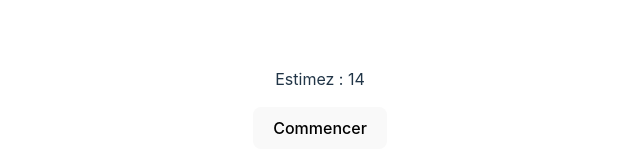
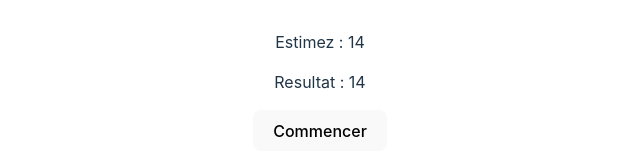
Before and after one commit to STimour/tpTopAveugle, a React (Vite) app: page / in a window 1280 px wide. Shown: the part 300-460 px from the top of the page, without its empty margins (320-960 px from the left). Built offline with nearby package versions, Linux system fonts and the light colour scheme.

Commit message:
essaie avec app.tsx pour faire fonctionner le tout

```diff
--- a/src/App.tsx
+++ b/src/App.tsx
@@ -1,19 +1,20 @@
 import React, { useState } from 'react';
 import Timer from './components/Timer'
 import Button from './components/Button'
-
+import Result from './Componant/Result'
 
 
 import './App.css';
 
 function App() {
-  const [startTime, setStartTime] = useState<Date>(new Date());
+  const [startTime, setStartTime] = useState("");
   const [endTime, setEndTime] = useState<Date>(new Date());
 
   const targerTime = Math.floor(Math.random() * 6) + 10;
 
   const handleStart = () => {
-    setStartTime(new Date());
+    const stringStartTime = ((new Date).getTime()).toString()
+    setStartTime(stringStartTime);
   };
 
   const handleButtonClick = () => {
@@ -22,14 +23,15 @@ function App() {
     }
   };
 
-
+  const timeToWin = Number(startTime) + targerTime
 
 
   return (
     <div className="App">
       <Timer numberAleat={targerTime}/>
-
+      <Result winNumber={timeToWin}/>
       <Button onStart={()=> handleStart()} onClick={() => handleButtonClick}/>
+      <h1>{startTime}</h1>
     </div>
   );
 }
--- a/src/Componant/Result.tsx
+++ b/src/Componant/Result.tsx
@@ -1,8 +1,12 @@
-const Display = () => {
+type Resultat = {
+    winNumber: Number
+}
+
+const Display = (props: Resultat) => {
+    const {winNumber} = props
     return (
         <div className="affichage">
-            <p>Objectif : {numberAleat}</p>
-            <p>Resultat : {timeToWin}</p>
+            <p>Resultat : {winNumber.toString()}</p>
         </div>
     );
 };
```
